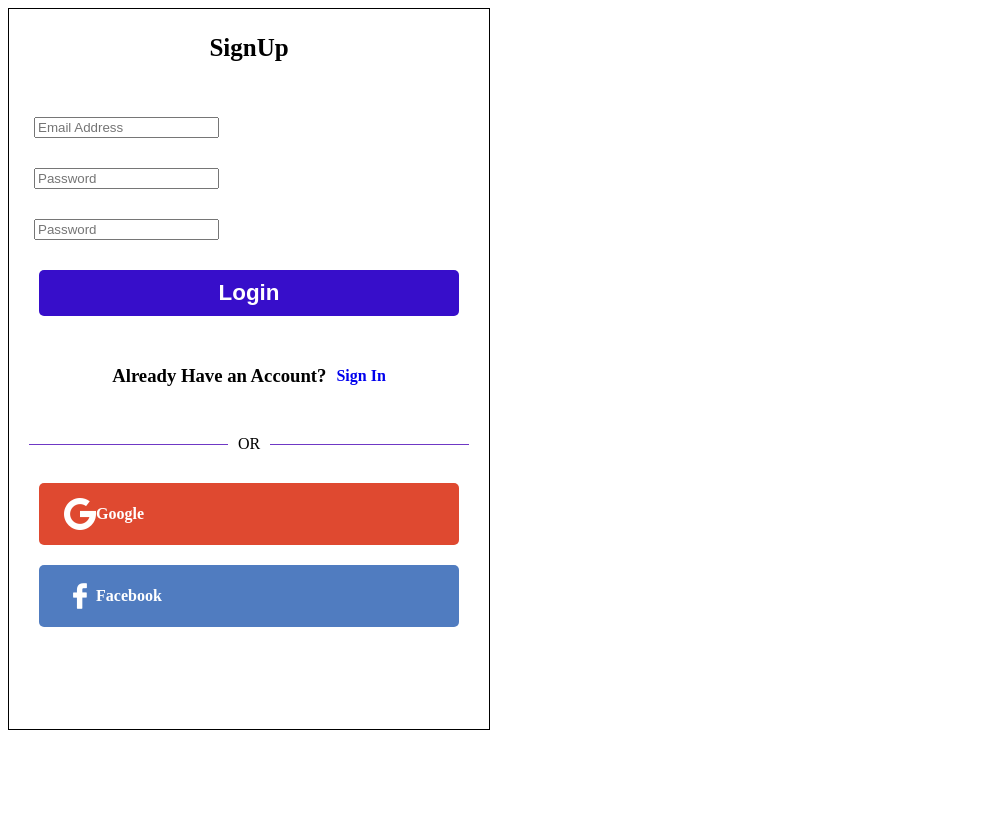
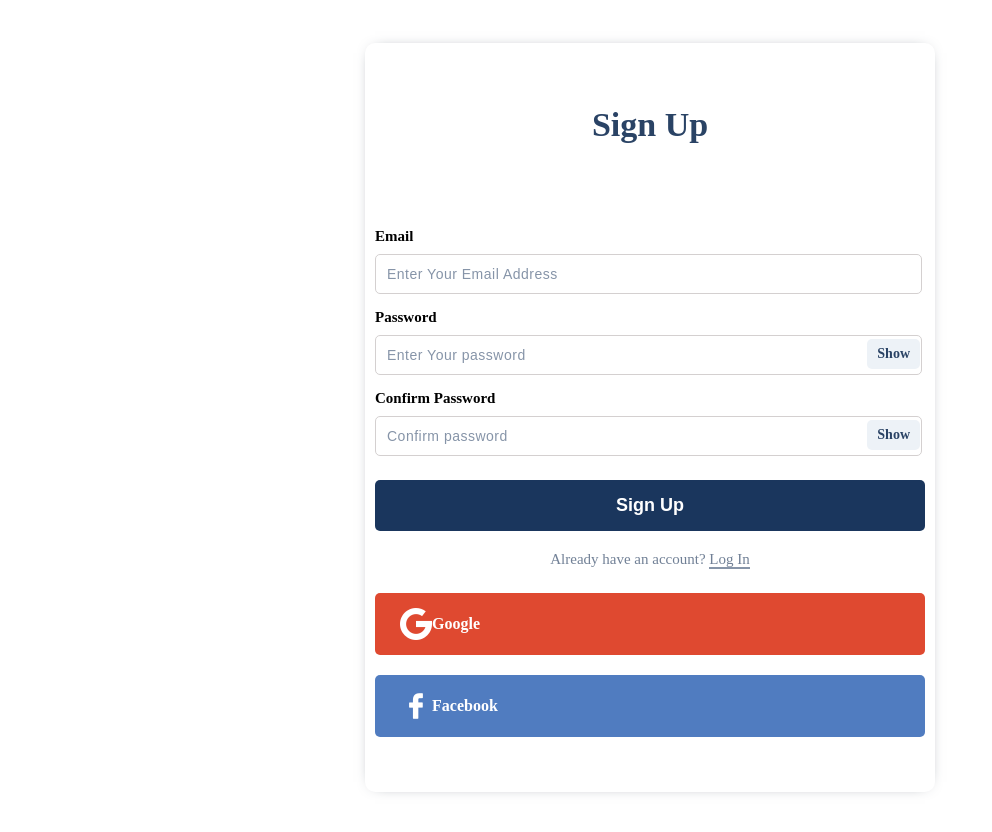
Before and after one commit to Jim97M/cstart, a React app: page /signup in a window 1280 px wide. Shown: the top 832 px of the page, without its empty margins (0-992 px from the left). Before the commit the page ends 800 px from the top, so only its background shows below. Built offline with nearby package versions, Linux system fonts and the light colour scheme.

Commit message:
Verification Screen Changes

```diff
--- a/src/App.js
+++ b/src/App.js
@@ -2,12 +2,14 @@ import React from 'react';
 import { Routes, Route } from 'react-router-dom';
 import SigninPage from './pages/signin/SigninPage';
 import SignUpPage from './pages/signup/SignUpPage';
+import VerityOtpPage from './pages/auth/VerityOtpPage';
 
 const App = () => {
   return (
     <Routes>
       <Route path='/' element={<SigninPage />} />
       <Route path='/signup' element={<SignUpPage />} />
+      <Route path='/verify' element={<VerityOtpPage />} />
     </Routes>
   )
 }
--- a/src/pages/signin/SignIn.css
+++ b/src/pages/signin/SignIn.css
@@ -5,7 +5,7 @@ section {
 }
 
 section .form_data{
-  max-width: 550px;
+  max-width: 500px;
   margin: 25px auto;
   padding: 35px 10px;
   box-shadow: 0 0 15px -10px #2d3748;
@@ -135,3 +135,26 @@ form .btn:hover{
   color:#718096 ;
   border-bottom: 2px solid #8694a8;
 }
+
+.google{
+  background-color: #df4930;
+}
+.facebook{
+  background-color: #507cc0;
+}
+.github{
+  background-color: black;
+  width: 100%;
+}
+
+.loginButton{
+  width: 500px;
+  padding: 15px 25px;
+  border-radius: 5px;
+  color: white;
+  display: flex;
+  align-items: center;
+  font-weight: bold;
+  margin-bottom: 20px;
+  cursor: pointer;
+}
--- a/src/pages/signin/SigninPage.js
+++ b/src/pages/signin/SigninPage.js
@@ -62,9 +62,6 @@ const SigninPage = () => {
     window.open("http://localhost:5000/api/v1/auth/google", "_self");
   };
 
-    const login = () => {
-
-    }
 
   return (
     <section>
@@ -89,7 +86,7 @@ const SigninPage = () => {
                         </div>
 
                         <button className='btn'>Login</button>
-                        <p>Don't have an Account? <NavLink to="/register">Sign Up</NavLink> </p>
+                        <p>Don't have an Account? <NavLink to="/signup">Sign Up</NavLink> </p>
           </form>
          <div className="left">
           <div className="loginButton google" onClick={google}>
--- a/src/pages/signup/SignUp.css
+++ b/src/pages/signup/SignUp.css
@@ -1,70 +1,123 @@
-.container {
-    height: 60%;
-    min-height: 60vh;
-    align-self: center;
-    align-items: center;
-    display: flex;
-    margin: auto;
+
+section{
     width: 100%;
+    padding: 10px;
+    min-height:calc(100vh - 80px);
 }
-   .innerBox {
-     min-width: 480px;
-     height: fit-content;
-     width: fit-content;
-     border: 0.8px solid black;
+
+section .form_data{
+    max-width: 550px;
+    margin: 25px auto;
+    padding: 35px 10px;
+    box-shadow: 0 0 15px -10px #2d3748;
+    border-radius: 10px;
     display: flex;
     flex-direction: column;
-     gap: 30px;
-   }
-   .heading {
-     font-size: 25px;
-     font-weight: 700;
     align-items: center;
-     align-self: center;
-   }
-   .input {
-       width: 430px;
-       margin: auto;
-       /* outline: none; */
-       /* padding: 10px 15px; */
 }
 
-   .footer {
-     width: 420px;
-     align-self: center;
+.form_heading{
     display: flex;
     flex-direction: column;
-     gap: 20px;
+    align-items: center;
 }
 
-   .gbtn {
-     width: 400px;
+.form_data h1{
+    font-size: 34px;
+    color: #2a4365;
+}
+
+.form_data p{
+    color: #718096;
+    font-size: 15px;
+    margin-top:9px;
+}
+
+.form_data form{
+    margin-top: 45px;
+    width: 100%;
+    padding: 10px 50px;
+}
+
+.form_data form .form_input input{
+    width: 95%;
+    padding: 11px;
+    border: 1px solid #d4d0d0;
+    border-radius: 5px;
+    outline: none;
+    margin-bottom: 14px;
+    margin-top: 9px;
+    font-size: 14px;
+
+}
+
+.form_data form .form_input label{
+    font-weight: 600;
+    font-size: 15px;
+}
+
+.form_input .two{
     display: flex;
     align-items: center;
-     align-self: center;
-     flex-direction: column;
+    position: relative;
 }
 
-   .footer .error {
-     font-weight: bold;
-     font-size: 0.875rem;
-     color: #ff3300;
-     text-align: center;
+.form_data form .form_input input:focus{
+    border:2px solid rgba(66, 153, 225,0.6);
 }
 
-   .footer button {
+
+.form_data form .form_input input::placeholder{
+    color: #8694a8;
+    letter-spacing: .5px;
+    font-size: 14px;
+}
+
+.form_input .showpass{
+    position: absolute;
+    right: 0;
+    top:1px;
+    padding: 7px 10px;
+    margin-right: 5px;
+    margin-top: 12px;
+    font-size: 14px;
+    font-weight: 600;
+    color: #2a4365;
+    background-color: #EDF2F7;
+    border-radius: 5px;
+    cursor: pointer;
+}
+
+form .btn{
+    display:block;
+    width: 100%;
+    padding: 15px;
+    border: none;
     outline: none;
-     border: none;
-     background-color: #370eca;
+    border-radius: 5px;
+    background-color:#1a365d;
     color: #fff;
-     border-radius: 5px;
+    font-weight: 600;
+    font-size: 18px;
+    margin-top: 10px;
+    cursor: pointer;
+    transition: all .3s;
+}
 
-     font-weight: bold;
-     font-size: 1.4rem;
-     padding: 10px 16px;
-     width: 100%;
-     transition: 100ms;
-     cursor: pointer;
+
+form .btn:hover{
+    background-color: #97a1b1;
+}
+
+.form_data form p{
+    text-align: center;
+    margin-top: 20px;
+}
+
+.form_data form a{
+    text-decoration: none;
+    color:#718096 ;
+    border-bottom: 2px solid #8694a8;
 }
 
 .google{
@@ -73,9 +126,13 @@
   .facebook{
     background-color: #507cc0;
   }
+  .github{
+    background-color: black;
+    width: 100%;
+  }
 
   .loginButton{
-     width: 370px;
+    width: 500px;
     padding: 15px 25px;
     border-radius: 5px;
     color: white;
@@ -85,24 +142,3 @@
     margin-bottom: 20px;
     cursor: pointer;
   }
-   .left{
-     flex: 1;
-     display: flex;
-     flex-direction: column;
-     align-items: center;
-   }
-
-  .navigationLink {
-    display: flex;
-    flex-direction: row;
-    justify-items: center;
-    align-items: center;
-    margin: auto;
-  }
-
-  .linkNav {
-    font-size: 15;
-    font-weight: 700;
-    text-decoration: none;
-    margin-left: 10px;
-  }
--- a/src/pages/signup/SignUpPage.js
+++ b/src/pages/signup/SignUpPage.js
@@ -1,40 +1,139 @@
-import React from 'react';
-import { Link } from 'react-router-dom';
-import './SignUp.css';
+import React, { useState } from 'react'
+import { NavLink } from "react-router-dom"
+import { ToastContainer, toast } from 'react-toastify';
+import 'react-toastify/dist/ReactToastify.css';
+import axios from 'axios';
+import "./SignUp.css";
+
 import Google from "../../assets/google.png";
 import Facebook from "../../assets/facebook.png";
 import Github from "../../assets/github.png";
 
+
 const SignUpPage = () => {
 
+    const [passShow, setPassShow] = useState(false);
+    const [cpassShow, setCPassShow] = useState(false);
+
+    const [inpval, setInpval] = useState({
+        email: "",
+        password: "",
+        confirm_password: ""
+    });
+
+    const google = () => {
+        window.open("http://localhost:5000/api/v1/auth/google", "_self");
+      };
+
+      const github = () => {
+        window.open("http://localhost:5000/api/v1/auth/github", "_self");
+      };
+
+      const facebook = () => {
+        window.open("http://localhost:5000/api/v1/auth/facebook", "_self");
+      };
+
+    const setVal = (e) => {
+        // console.log(e.target.value);
+        const { name, value } = e.target;
+
+        setInpval(() => {
+            return {
+                ...inpval,
+                [name]: value
+            }
+        })
+    };
+
+    const addUserdata = async (e) => {
+        e.preventDefault();
+
+        const { email, password, confirm_password } = inpval;
+
+       if (email === "") {
+            toast.error("email is required!", {
+                position: "top-center"
+            });
+        } else if (!email.includes("@")) {
+            toast.warning("includes @ in your email!", {
+                position: "top-center"
+            });
+        } else if (password === "") {
+            toast.error("password is required!", {
+                position: "top-center"
+            });
+        } else if (password.length < 6) {
+            toast.error("password must be 6 char!", {
+                position: "top-center"
+            });
+        } else if (confirm_password === "") {
+            toast.error("cpassword is required!", {
+                position: "top-center"
+            });
+        }
+        else if (confirm_password.length < 6) {
+            toast.error("confirm password must be 6 char!", {
+                position: "top-center"
+            });
+        } else if (password !== confirm_password) {
+            toast.error("pass and Cpass are not matching!", {
+                position: "top-center"
+            });
+        } else {
+            // console.log("user registration succesfully done");
+
+           const { email, password, confirm_password} = inpval;
+           axios.post("http://localhost:5000/api/v1/auth/signup", {
+                 email, password, confirm_password
+           }).then(res => {
+            if (res.status == 200) {
+                toast.success("Email Sent Successfully 😃! Please Confirm", {
+                    position: "top-center"
+                });
+                setInpval({ ...inpval, email: "", password: "", confirm_password: "" });
+            }
+        })
+        }
+    }
+
     return (
-    <div className='container'>
-      <div className='innerBox'>
-        <h3 className='heading'>SignUp</h3>
-         <div className='input'>
-           <input type="text" placeholder="Email Address" />
+        <>
+            <section>
+                <div className="form_data">
+                    <div className="form_heading">
+                        <h1>Sign Up</h1>
                     </div>
-         <div className='input'>
-           <input type="text" placeholder="Password" />
+
+                    <form>
+                        <div className="form_input">
+                            <label htmlFor="email">Email</label>
+                            <input type="email" onChange={setVal} value={inpval.email} name="email" id="email" placeholder='Enter Your Email Address' />
                         </div>
-         <div className='input'>
-           <input type="text" placeholder="Password" />
+                        <div className="form_input">
+                            <label htmlFor="password">Password</label>
+                            <div className="two">
+                                <input type={!passShow ? "password" : "text"} value={inpval.password} onChange={setVal} name="password" id="password" placeholder='Enter Your password' />
+                                <div className="showpass" onClick={() => setPassShow(!passShow)}>
+                                    {!passShow ? "Show" : "Hide"}
                                 </div>
-         <div className='footer'>
-          <button>Login</button>
                             </div>
-         <div className='navigationLink'>
-            <h3>Already Have an Account?</h3> <Link to="/" className='linkNav' >Sign In</Link>
                         </div>
-         <div style={{ display: "flex", alignItems: "center", marginLeft: "20px", marginRight: "20px" }}>
-         <div style={{ flex: 1, backgroundColor: "#6F38C5", height: "1px" }} />
 
-         <p style={{ margin: "0 10px" }}>OR</p>
+                        <div className="form_input">
+                            <label htmlFor="password">Confirm Password</label>
+                            <div className="two">
+                                <input type={!cpassShow ? "password" : "text"} value={inpval.confirm_password} onChange={setVal} name="confirm_password" id="confitm_password" placeholder='Confirm password' />
+                                <div className="showpass" onClick={() => setCPassShow(!cpassShow)}>
+                                    {!cpassShow ? "Show" : "Hide"}
+                                </div>
+                            </div>
+                        </div>
 
-        <div style={{ flex: 1, backgroundColor: "#6F38C5", height: "1px" }} />
-         </div>
+                        <button className='btn' onClick={addUserdata}>Sign Up</button>
+                        <p>Already have an account? <NavLink to="/">Log In</NavLink></p>
+                    </form>
                     <div className="left">
-          <div className="loginButton google">
+                       <div className="loginButton google" onClick={google}>
                          <img src={Google} alt="" className="icon" />
                          Google
                        </div>
@@ -42,14 +141,12 @@ const SignUpPage = () => {
                          <img src={Facebook} alt="" className="icon" />
                          Facebook
                        </div>
-          <div className="loginButton github">
-            <img src={Github} alt="" className="icon" />
-            Github
                      </div>
+                    <ToastContainer />
                 </div>
-         </div>
-    </div>
+            </section>
+        </>
     )
 }
 
-export default SignUpPage;
+export default SignUpPage
```
Also changed, not shown: package.json (+10 -1 lines), src/pages/auth/VerityOtpPage.js (added, +60 -0 lines), src/pages/auth/verifyOtp.css (added, +10 -0 lines), src/pages/emailverify/emailVerify.js (added, +41 -0 lines), src/assets/success.png (added), 1 other file (tests, documents, lock files or other folders). Lines whose indentation alone changed are shown as unchanged.
